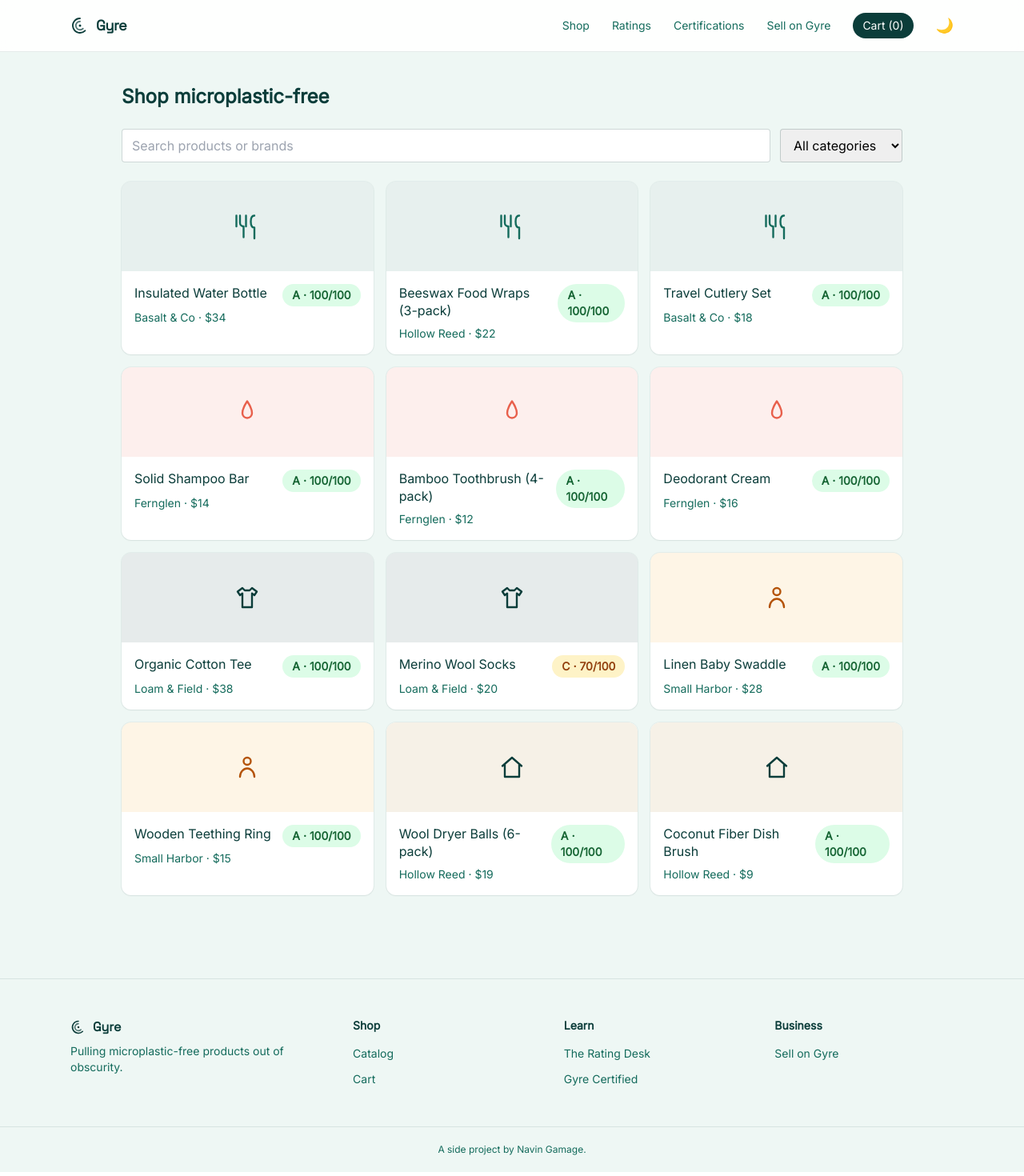
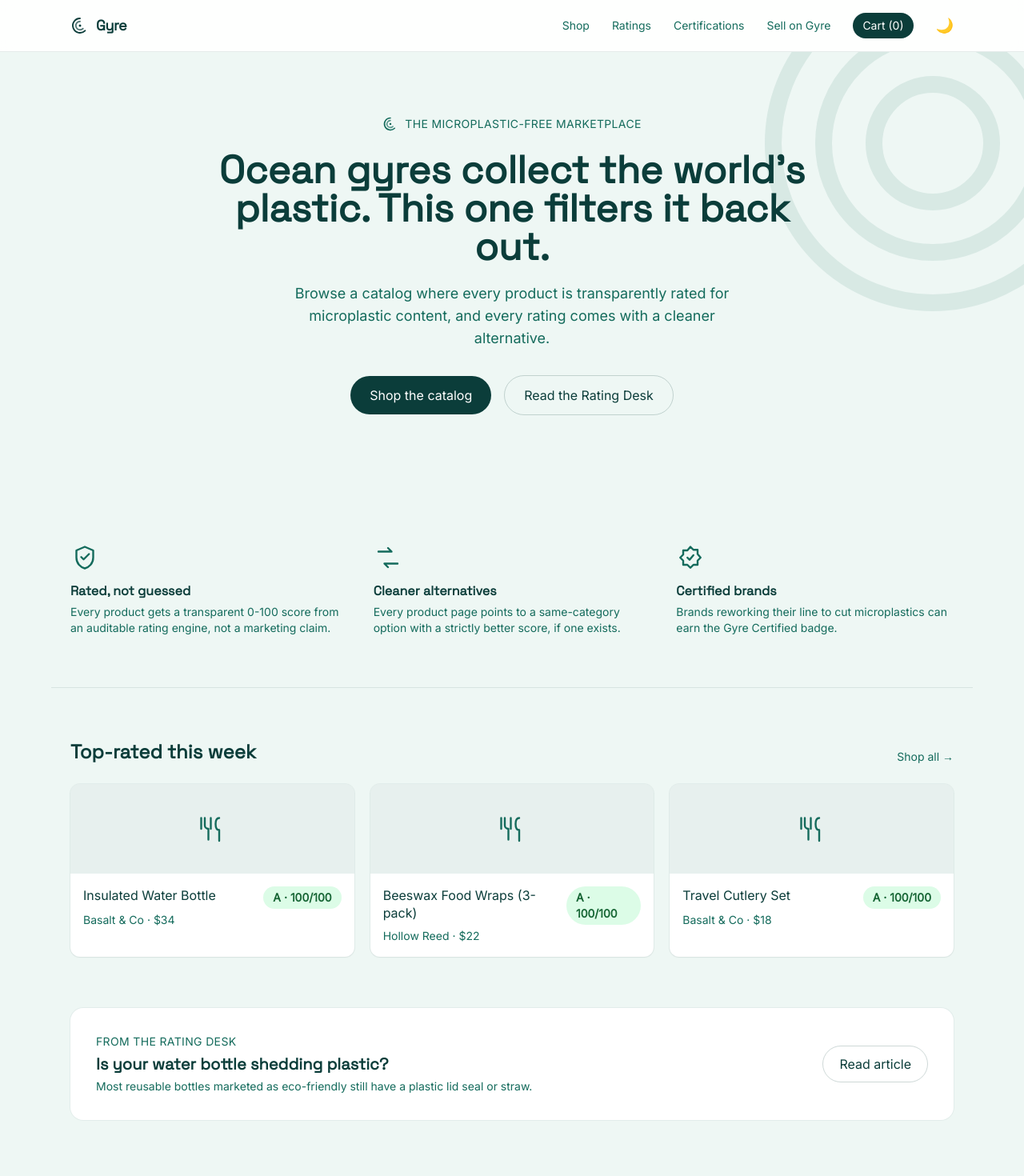
Before and after one commit to navingamage/gyre, a React (Vite) app: page / in a window 1280 px wide. Shown: the top 1470 px of the page at 80% size. Built offline with nearby package versions, Linux system fonts and the light colour scheme; the HTML template or start-up script is replaced by a standard one.

Commit message:
feat: split home into marketing landing + dedicated shop, polish remaining pages

```diff
--- a/src/App.tsx
+++ b/src/App.tsx
@@ -5,6 +5,7 @@ import Nav from "./components/Nav";
 import Footer from "./components/Footer";
 import Home from "./pages/Home";
 
+const Shop = lazy(() => import("./pages/Shop"));
 const ProductDetail = lazy(() => import("./pages/ProductDetail"));
 const Cart = lazy(() => import("./pages/Cart"));
 const Checkout = lazy(() => import("./pages/Checkout"));
@@ -24,6 +25,7 @@ export default function App() {
             <Suspense fallback={null}>
               <Routes>
                 <Route path="/" element={<Home />} />
+                <Route path="/shop" element={<Shop />} />
                 <Route path="/products/:slug" element={<ProductDetail />} />
                 <Route path="/cart" element={<Cart />} />
                 <Route path="/checkout" element={<Checkout />} />
--- a/src/pages/Blog.tsx
+++ b/src/pages/Blog.tsx
@@ -3,19 +3,27 @@ import { articles } from "../data/articles";
 
 export default function Blog() {
   return (
-    <div className="max-w-3xl mx-auto px-6 py-10">
-      <h1 className="text-2xl font-bold text-deep mb-2">The Rating Desk</h1>
-      <p className="text-kelp mb-8">
+    <div className="max-w-3xl mx-auto px-6 py-12">
+      <h1 className="font-display text-3xl font-bold text-deep dark:text-foam mb-2">
+        The Rating Desk
+      </h1>
+      <p className="text-kelp dark:text-foam/70 mb-8">
         We rate popular consumer products for microplastic content and point to
         cleaner alternatives.
       </p>
-      <ul className="space-y-6">
+      <ul className="space-y-5">
         {articles.map((a) => (
-          <li key={a.slug}>
-            <Link to={`/blog/${a.slug}`} className="text-lg font-medium text-deep hover:underline">
+          <li
+            key={a.slug}
+            className="rounded-xl bg-white dark:bg-slate-800 ring-1 ring-deep/5 dark:ring-white/5 p-5 hover:shadow-md transition-shadow"
+          >
+            <Link
+              to={`/blog/${a.slug}`}
+              className="font-display text-lg font-semibold text-deep dark:text-foam hover:underline"
+            >
               {a.title}
             </Link>
-            <p className="text-kelp text-sm mt-1">{a.dek}</p>
+            <p className="text-kelp dark:text-foam/70 text-sm mt-1">{a.dek}</p>
           </li>
         ))}
       </ul>
--- a/src/pages/Certifications.tsx
+++ b/src/pages/Certifications.tsx
@@ -1,14 +1,16 @@
 export default function Certifications() {
   return (
-    <div className="max-w-2xl mx-auto px-6 py-10">
-      <h1 className="text-2xl font-bold text-deep">Gyre Certified</h1>
-      <p className="mt-4">
+    <div className="max-w-2xl mx-auto px-6 py-12">
+      <h1 className="font-display text-3xl font-bold text-deep dark:text-foam">
+        Gyre Certified
+      </h1>
+      <p className="mt-4 text-deep/90 dark:text-foam/90 leading-relaxed">
         Brands reworking their product lines to cut microplastics can apply for
         Gyre Certified status. It's the same rating engine that scores every
         product on the site — grade B or above, audited against your bill of
         materials, with the badge kept current as formulations change.
       </p>
-      <ol className="mt-6 space-y-3 text-sm text-kelp list-decimal list-inside">
+      <ol className="mt-6 space-y-3 text-sm text-kelp dark:text-foam/70 list-decimal list-inside">
         <li>Submit your product's materials and packaging for scoring.</li>
         <li>We review and, where useful, suggest swaps to reach grade B+.</li>
         <li>Certified products get the badge and a listing on Gyre.</li>
--- a/src/pages/Home.tsx
+++ b/src/pages/Home.tsx
@@ -1,67 +1,166 @@
-import { useMemo, useState } from "react";
+import { Link } from "react-router-dom";
 import { products } from "../lib/products";
+import { rateProduct } from "../lib/rating";
+import { articles } from "../data/articles";
 import ProductCard from "../components/ProductCard";
-import type { Category } from "../types";
+import GyreMark from "../components/icons/GyreMark";
 
-const CATEGORIES: (Category | "all")[] = [
-  "all",
-  "kitchen",
-  "personal-care",
-  "clothing",
-  "baby",
-  "home",
+const VALUE_PROPS = [
+  {
+    title: "Rated, not guessed",
+    body: "Every product gets a transparent 0-100 score from an auditable rating engine, not a marketing claim.",
+    icon: (
+      <path
+        d="M9 11.5 11 13.5 15.5 9M12 3l7 3v6c0 5-3.5 8-7 9-3.5-1-7-4-7-9V6l7-3Z"
+        stroke="currentColor"
+        strokeWidth="1.6"
+        strokeLinecap="round"
+        strokeLinejoin="round"
+        fill="none"
+      />
+    ),
+  },
+  {
+    title: "Cleaner alternatives",
+    body: "Every product page points to a same-category option with a strictly better score, if one exists.",
+    icon: (
+      <path
+        d="M4 7h11l-3-3M20 17H9l3 3"
+        stroke="currentColor"
+        strokeWidth="1.6"
+        strokeLinecap="round"
+        strokeLinejoin="round"
+        fill="none"
+      />
+    ),
+  },
+  {
+    title: "Certified brands",
+    body: "Brands reworking their line to cut microplastics can earn the Gyre Certified badge.",
+    icon: (
+      <path
+        d="M12 3l2.5 2.5H18v3.5L20.5 12 18 14.5V18h-3.5L12 20.5 9.5 18H6v-3.5L3.5 12 6 9.5V6h3.5L12 3ZM9.5 12l1.8 1.8L14.5 10"
+        stroke="currentColor"
+        strokeWidth="1.6"
+        strokeLinecap="round"
+        strokeLinejoin="round"
+        fill="none"
+      />
+    ),
+  },
 ];
 
 export default function Home() {
-  const [query, setQuery] = useState("");
-  const [category, setCategory] = useState<Category | "all">("all");
+  const featured = products
+    .map((p) => ({ product: p, rating: rateProduct(p) }))
+    .filter(({ rating }) => rating.grade === "A")
+    .slice(0, 3)
+    .map(({ product }) => product);
 
-  const filtered = useMemo(() => {
-    return products.filter((p) => {
-      const matchesCategory = category === "all" || p.category === category;
-      const matchesQuery =
-        query.trim() === "" ||
-        p.name.toLowerCase().includes(query.toLowerCase()) ||
-        p.brand.toLowerCase().includes(query.toLowerCase());
-      return matchesCategory && matchesQuery;
-    });
-  }, [query, category]);
+  const latestArticle = articles[0];
 
   return (
-    <div className="max-w-5xl mx-auto px-6 py-10">
-      <h1 className="text-2xl font-bold text-deep dark:text-foam mb-6">Shop microplastic-free</h1>
+    <div>
+      <section className="relative overflow-hidden">
+        <div
+          aria-hidden="true"
+          className="absolute inset-0 bg-gradient-to-b from-foam via-foam to-transparent dark:from-slate-900 dark:via-slate-900"
+        />
+        <svg
+          aria-hidden="true"
+          className="absolute -right-24 -top-24 h-[420px] w-[420px] text-kelp/10 dark:text-foam/5"
+          viewBox="0 0 200 200"
+          fill="none"
+        >
+          <circle cx="100" cy="100" r="95" stroke="currentColor" strokeWidth="10" />
+          <circle cx="100" cy="100" r="65" stroke="currentColor" strokeWidth="10" />
+          <circle cx="100" cy="100" r="35" stroke="currentColor" strokeWidth="10" />
+        </svg>
 
-      <div className="flex flex-col sm:flex-row gap-3 mb-6">
-        <input
-          type="search"
-          aria-label="Search products or brands"
-          placeholder="Search products or brands"
-          value={query}
-          onChange={(e) => setQuery(e.target.value)}
-          className="flex-1 border border-deep/20 rounded px-3 py-2 dark:bg-slate-800 dark:text-foam dark:border-slate-600 focus:outline-none focus:ring-2 focus:ring-kelp"
-        />
-        <select
-          aria-label="Filter by category"
-          value={category}
-          onChange={(e) => setCategory(e.target.value as Category | "all")}
-          className="border border-deep/20 rounded px-3 py-2 dark:bg-slate-800 dark:text-foam dark:border-slate-600 focus:outline-none focus:ring-2 focus:ring-kelp"
-        >
-          {CATEGORIES.map((c) => (
-            <option key={c} value={c}>
-              {c === "all" ? "All categories" : c}
-            </option>
+        <div className="relative max-w-6xl mx-auto px-6 pt-20 pb-24 text-center">
+          <div className="inline-flex items-center gap-2 text-kelp dark:text-foam/70 mb-6">
+            <GyreMark className="h-5 w-5" />
+            <span className="text-sm font-medium tracking-wide uppercase">
+              The microplastic-free marketplace
+            </span>
+          </div>
+          <h1 className="font-display text-4xl sm:text-5xl font-bold text-deep dark:text-foam max-w-3xl mx-auto leading-tight">
+            Ocean gyres collect the world's plastic. This one filters it back out.
+          </h1>
+          <p className="mt-5 text-lg text-kelp dark:text-foam/70 max-w-xl mx-auto">
+            Browse a catalog where every product is transparently rated for
+            microplastic content, and every rating comes with a cleaner
+            alternative.
+          </p>
+          <div className="mt-8 flex flex-wrap items-center justify-center gap-4">
+            <Link
+              to="/shop"
+              className="rounded-full bg-deep text-white dark:bg-foam dark:text-deep px-6 py-3 font-medium hover:opacity-90 transition-opacity"
+            >
+              Shop the catalog
+            </Link>
+            <Link
+              to="/blog"
+              className="rounded-full border border-deep/20 dark:border-foam/30 text-deep dark:text-foam px-6 py-3 font-medium hover:bg-deep/5 dark:hover:bg-foam/10 transition-colors"
+            >
+              Read the Rating Desk
+            </Link>
+          </div>
+        </div>
+      </section>
+
+      <section className="max-w-6xl mx-auto px-6 py-16">
+        <div className="grid sm:grid-cols-3 gap-8">
+          {VALUE_PROPS.map((v) => (
+            <div key={v.title} className="text-center sm:text-left">
+              <svg viewBox="0 0 24 24" className="h-9 w-9 mx-auto sm:mx-0 text-kelp dark:text-foam">
+                {v.icon}
+              </svg>
+              <p className="font-display font-semibold text-deep dark:text-foam mt-3">
+                {v.title}
+              </p>
+              <p className="text-sm text-kelp dark:text-foam/70 mt-1">{v.body}</p>
+            </div>
           ))}
-        </select>
-      </div>
+        </div>
+      </section>
 
-      {filtered.length === 0 ? (
-        <p className="text-kelp">No products match your search.</p>
-      ) : (
-        <div className="grid grid-cols-2 md:grid-cols-3 gap-4">
-          {filtered.map((p) => (
+      <section className="max-w-6xl mx-auto px-6 py-16 border-t border-deep/10 dark:border-slate-700">
+        <div className="flex items-end justify-between mb-6">
+          <h2 className="font-display text-2xl font-bold text-deep dark:text-foam">
+            Top-rated this week
+          </h2>
+          <Link to="/shop" className="text-sm text-kelp dark:text-foam/70 hover:underline">
+            Shop all →
+          </Link>
+        </div>
+        <div className="grid grid-cols-1 sm:grid-cols-3 gap-5">
+          {featured.map((p) => (
             <ProductCard key={p.id} product={p} />
           ))}
         </div>
+      </section>
+
+      {latestArticle && (
+        <section className="max-w-6xl mx-auto px-6 pb-20">
+          <div className="rounded-2xl bg-white dark:bg-slate-800 ring-1 ring-deep/5 dark:ring-white/5 p-8 flex flex-col sm:flex-row sm:items-center justify-between gap-4">
+            <div>
+              <p className="text-sm text-kelp dark:text-foam/70 uppercase tracking-wide font-medium">
+                From the Rating Desk
+              </p>
+              <p className="font-display text-xl font-semibold text-deep dark:text-foam mt-1">
+                {latestArticle.title}
+              </p>
+              <p className="text-sm text-kelp dark:text-foam/70 mt-1">{latestArticle.dek}</p>
+            </div>
+            <Link
+              to={`/blog/${latestArticle.slug}`}
+              className="shrink-0 rounded-full border border-deep/20 dark:border-foam/30 text-deep dark:text-foam px-5 py-2.5 font-medium hover:bg-deep/5 dark:hover:bg-foam/10 transition-colors"
+            >
+              Read article
+            </Link>
+          </div>
+        </section>
       )}
     </div>
   );
--- a/src/pages/NotFound.tsx
+++ b/src/pages/NotFound.tsx
@@ -3,11 +3,13 @@ import { Link } from "react-router-dom";
 export default function NotFound() {
   return (
     <div className="max-w-xl mx-auto px-6 py-16 text-center">
-      <h1 className="text-2xl font-bold text-deep dark:text-foam">Page not found</h1>
+      <h1 className="font-display text-3xl font-bold text-deep dark:text-foam">
+        Page not found
+      </h1>
       <p className="mt-2 text-kelp dark:text-foam/70">
         That page drifted off somewhere. Let's get you back to the shop.
       </p>
-      <Link to="/" className="mt-6 inline-block text-kelp underline">
+      <Link to="/shop" className="mt-6 inline-block text-kelp dark:text-foam/70 underline">
         Back to shop
       </Link>
     </div>
--- a/src/pages/ProductDetail.tsx
+++ b/src/pages/ProductDetail.tsx
@@ -1,10 +1,12 @@
-import { useParams } from "react-router-dom";
+import { Link, useParams } from "react-router-dom";
 import { getProductBySlug } from "../lib/products";
 import { rateProduct } from "../lib/rating";
 import { suggestAlternatives } from "../lib/alternatives";
+import { CATEGORY_TINT } from "../lib/categoryStyles";
 import { useCart } from "../context/CartContext";
 import RatingBadge from "../components/RatingBadge";
 import ProductCard from "../components/ProductCard";
+import CategoryIcon from "../components/icons/CategoryIcon";
 
 export default function ProductDetail() {
   const { slug } = useParams();
@@ -19,36 +21,56 @@ export default function ProductDetail() {
   const { addItem } = useCart();
 
   return (
-    <div className="max-w-2xl mx-auto px-6 py-10">
-      <div className="flex items-center gap-3">
-        <h1 className="text-2xl font-bold text-deep dark:text-foam">{product.name}</h1>
+    <div className="max-w-5xl mx-auto px-6 py-12">
+      <Link to="/shop" className="text-sm text-kelp dark:text-foam/70 hover:underline">
+        ← Back to shop
+      </Link>
+
+      <div className="mt-4 grid md:grid-cols-2 gap-10">
+        <div
+          className={`rounded-2xl flex items-center justify-center h-72 md:h-full min-h-72 ${CATEGORY_TINT[product.category]}`}
+        >
+          <CategoryIcon category={product.category} className="h-20 w-20" />
+        </div>
+
+        <div>
+          <div className="flex items-start gap-3">
+            <h1 className="font-display text-3xl font-bold text-deep dark:text-foam">
+              {product.name}
+            </h1>
             <RatingBadge rating={rating} />
           </div>
-      <p className="text-kelp mt-1">
+          <p className="text-kelp dark:text-foam/70 mt-1">
             {product.brand} · ${product.price}
           </p>
-      <p className="mt-4">{product.description}</p>
+          <p className="mt-4 text-deep/90 dark:text-foam/90 leading-relaxed">
+            {product.description}
+          </p>
           <button
             onClick={() => addItem(product)}
-        className="mt-4 bg-deep text-white px-5 py-2 rounded-md"
+            className="mt-6 rounded-full bg-deep text-white dark:bg-foam dark:text-deep px-6 py-3 font-medium hover:opacity-90 transition-opacity"
           >
             Add to cart
           </button>
 
-      <div className="mt-6 text-sm">
+          <div className="mt-8 pt-6 border-t border-deep/10 dark:border-slate-700 text-sm">
             <p className="font-medium text-deep dark:text-foam">Materials</p>
-        <p className="text-kelp">{product.materials.join(", ") || "—"}</p>
+            <p className="text-kelp dark:text-foam/70">{product.materials.join(", ") || "—"}</p>
             {rating.synthetics.length > 0 && (
-          <p className="mt-2 text-orange-700">
+              <p className="mt-2 text-orange-700 dark:text-orange-400">
                 Flagged as plastic-derived: {rating.synthetics.join(", ")}
               </p>
             )}
           </div>
+        </div>
+      </div>
 
       {alternatives.length > 0 && (
-        <div className="mt-10">
-          <p className="font-medium text-deep dark:text-foam mb-3">Cleaner alternatives</p>
-          <div className="grid grid-cols-2 gap-4">
+        <div className="mt-16">
+          <p className="font-display text-xl font-semibold text-deep dark:text-foam mb-4">
+            Cleaner alternatives
+          </p>
+          <div className="grid grid-cols-2 md:grid-cols-3 gap-5">
             {alternatives.map((alt) => (
               <ProductCard key={alt.id} product={alt} />
             ))}
```
Also changed, not shown: src/pages/BlogPost.tsx (+7 -5 lines), src/pages/Cart.tsx (+26 -10 lines), src/pages/Checkout.tsx (+25 -12 lines), src/pages/Partners.tsx (+17 -7 lines), src/pages/Shop.tsx (added, +76 -0 lines). Lines whose indentation alone changed are shown as unchanged.
